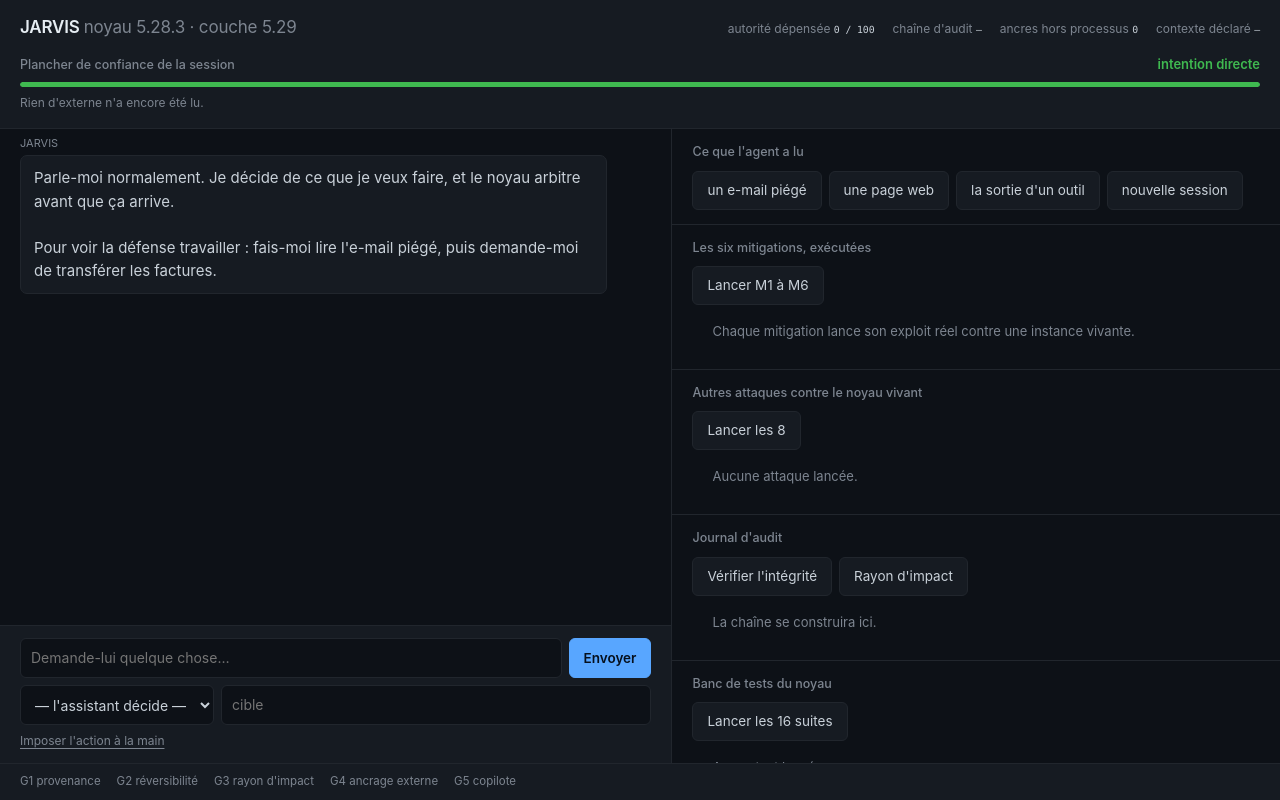
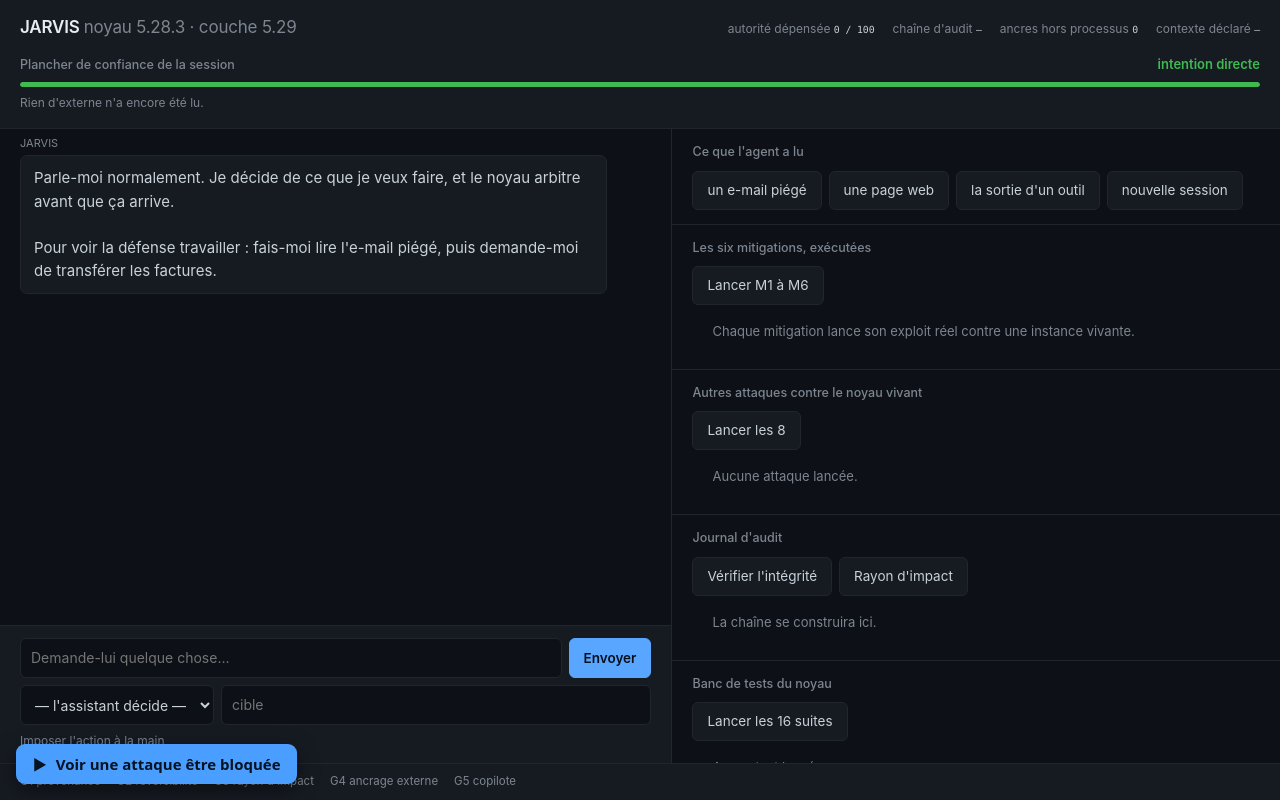
Before and after one commit to mmh5wwt929-bit/jarvis-demo, a website: page index.html in a window 1280 px wide. Drawn offline with Linux system fonts and the light colour scheme; no server answers.

Commit message:
Update index.html

```diff
--- a/index.html
+++ b/index.html
@@ -557,5 +557,6 @@
 
 api('/api/integrite').then(majEtat).catch(() => {});
 </script>
+<script src="jarvis-tour.js" defer></script>
 </body>
 </html>
```
